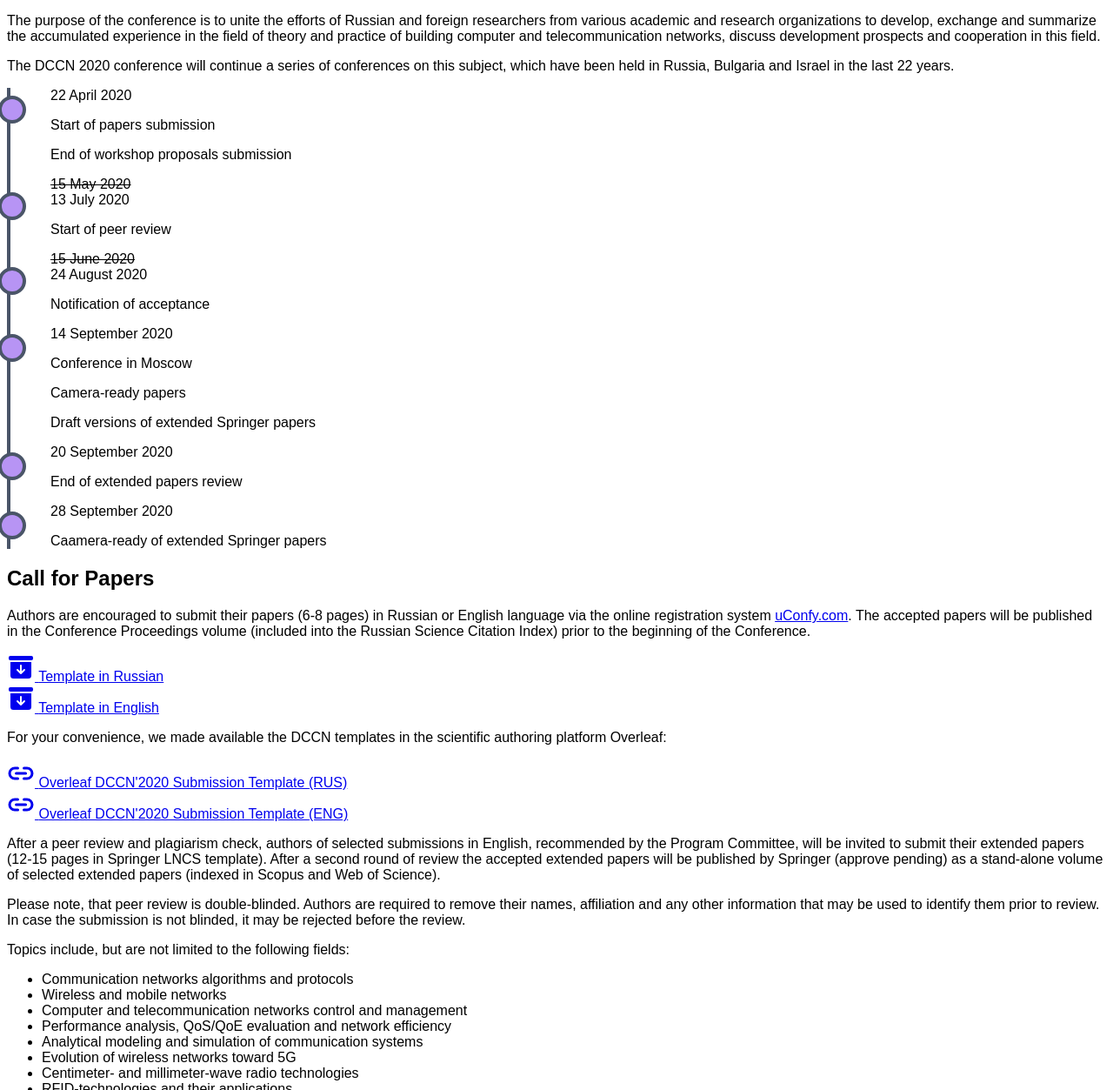
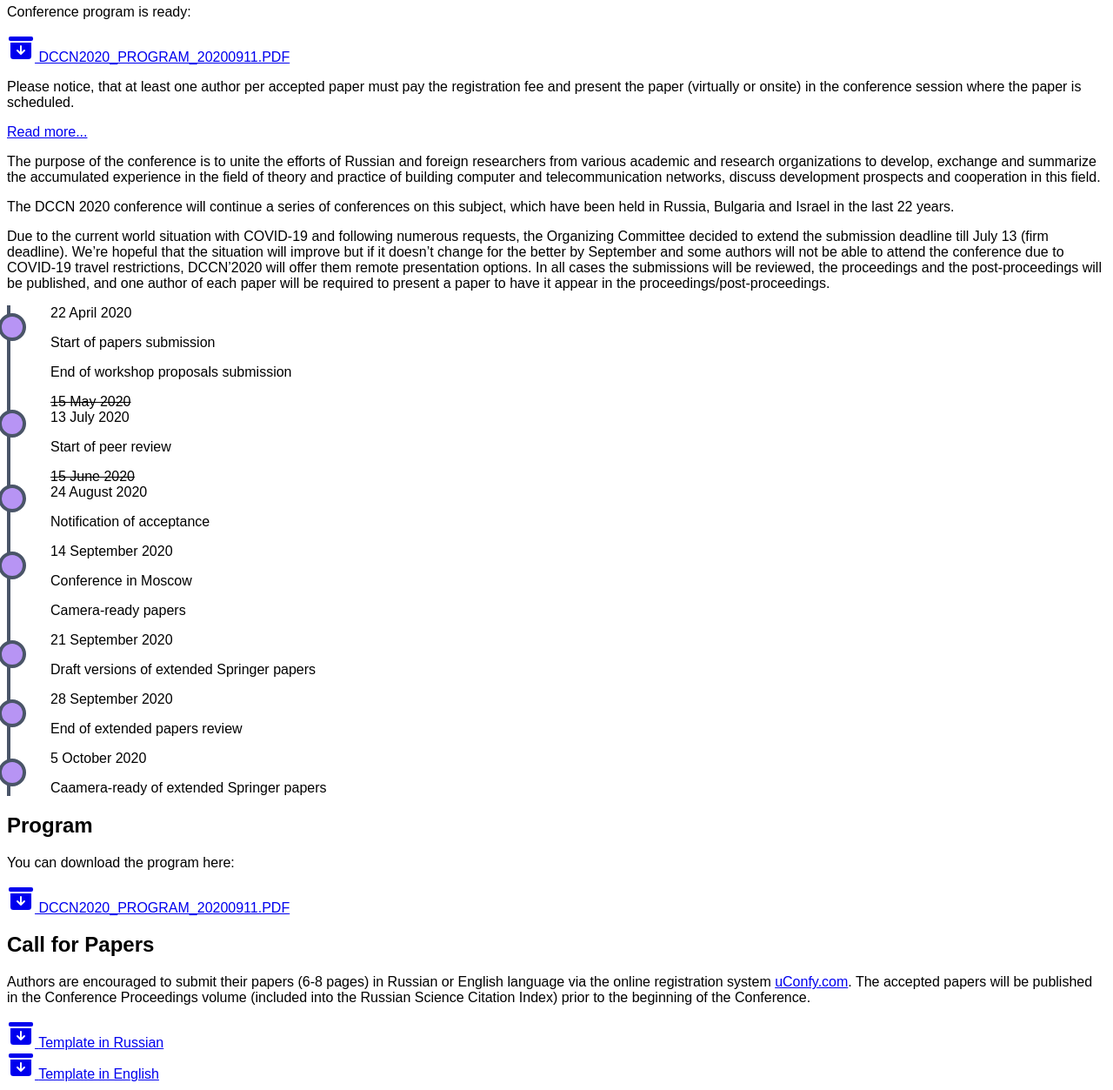
Before and after one commit to dccnconf/2020.dccn.ru, a website: page src/index.html in a window 1280 px wide. Shown: the part 704-1957 px from the top of the page at 87% size. Drawn offline with nearby package versions, Linux system fonts and the light colour scheme; files whose address does not match are found by name; a web font is replaced by a local one.

Commit message:
Add program and GitHub link

```diff
--- a/src/index.html
+++ b/src/index.html
@@ -29,6 +29,11 @@
         <li class="block mt-3 mb-2 md:inline-block md:mt-0 md:mb-0 ml-2 mr-4 menu-item">
           <a href="#section-about" class="text-gray-400 hover:text-white text-proxima-condensed text-lg">
             About
+          </a>
+        </li>
+        <li class="block mt-3 mb-2 md:inline-block md:mt-0 md:mb-0 ml-2 mr-4 menu-item">
+          <a href="#section-program" class="text-gray-400 hover:text-white text-proxima-condensed text-lg">
+            Program
           </a>
         </li>
         <li class="block mt-3 mb-2 md:inline-block md:mt-0 md:mb-0 ml-2 mr-4 menu-item">
@@ -112,8 +117,26 @@
     </div> -->
     <div class="container mx-auto md:flex justify-between items-center pb-20 text-franklin px-4 md:px-16">
       <div class="text-block md:text-lg md:max-w-sm lg:max-w-xl mr-20 text-center md:text-left">
-        <div class="md:text-lg border-solid border-4 border-pink-300 p-5 my-5">
-          Due to the current world situation with COVID-19 and following numerous requests, the Organizing Committee decided to extend the submission deadline till <span class="font-semibold">July 13 (firm deadline)</span>. We’re hopeful that the situation will improve but if it doesn’t change for the better by September and some authors will not be able to attend the conference due to COVID-19 travel restrictions, DCCN’2020 will offer them remote presentation options. In all cases the submissions will be reviewed, the proceedings and the post-proceedings will be published, and one author of each paper will be required to present a paper to have it appear in the proceedings/post-proceedings.
+
+        <h3 class="text-2xl font-extrabold text-center mb-3 mt-8">About</h3>
+
+        <div class="md:text-lg border-solid border-2 border-green-300 bg-green-100 p-5 my-5">
+          <p>Conference program is ready:</p>
+          <p class="md:text-lg mt-3">
+            <a href="/data/DCCN2020_PROGRAM_20200911.pdf" class="text-indigo-700">
+              <ion-icon name="archive" class="mr-3 align-middle" size="large"></ion-icon>
+              DCCN2020_PROGRAM_20200911.PDF
+            </a>
+          </p>
+        </div>
+
+        <div class="md:text-lg border-solid border-2 border-pink-300 bg-pink-100 p-5 my-5">
+          <p>Please notice, that <span class="font-medium">at least one author per accepted paper must pay the registration fee and present the paper (virtually or onsite) in the conference session where the paper is scheduled.<span></span></p>
+          <p class="md:text-lg mt-3">
+            <a href="#section-fees" class="text-indigo-700">
+              Read more...
+            </a>
+          </p>
         </div>
 
         <p>
@@ -123,6 +146,11 @@
         <p class="mt-12">
           The DCCN 2020 conference will continue a series of conferences on this subject, which have been held in Russia, Bulgaria and Israel in the last 22 years.
         </p>
+
+        <p class="mt-12">
+          Due to the current world situation with COVID-19 and following numerous requests, the Organizing Committee decided to extend the submission deadline till <span class="font-semibold">July 13 (firm deadline)</span>. We’re hopeful that the situation will improve but if it doesn’t change for the better by September and some authors will not be able to attend the conference due to COVID-19 travel restrictions, DCCN’2020 will offer them remote presentation options. In all cases the submissions will be reviewed, the proceedings and the post-proceedings will be published, and one author of each paper will be required to present a paper to have it appear in the proceedings/post-proceedings.
+        </p>
+
       </div>
       <div class="timeline-container pb-4 mx-auto mt-12 md:mx-0 ">
         <div class="timeline">
@@ -151,20 +179,41 @@
             <p class="date">14 September 2020</p>
             <p class="comment font-semibold text-indigo-400">Conference in Moscow</p>
             <p class="comment">Camera-ready papers</p>
+          </div>
+          <div class="deadline pt-4">
+            <p class="date">21 September 2020</p>
             <p class="comment">Draft versions of extended Springer papers</p>
           </div>
           <div class="deadline pt-4">
-            <p class="date">20 September 2020</p>
+            <p class="date">28 September 2020</p>
             <p class="comment">End of extended papers review</p>
           </div>
           <div class="deadline pt-4">
-            <p class="date">28 September 2020</p>
+            <p class="date">5 October 2020</p>
             <p class="comment">Caamera-ready of extended Springer papers</p>
           </div>
         </div>
       </div>
     </div>
   </section>
+
+
+  <!-- ****** PROGRAM ************************************* -->
+  <section class="bg-purple-100" id="section-program">
+    <div class="container px-4 md:px-16 mx-auto py-20 text-franklin">
+      <h2 class="text-franklin-cond text-4xl mb-12 text-center">Program</h2>
+      <p class="md:text-lg">
+        You can download the program here:
+      </p>
+      <p class="md:text-lg mt-3">
+        <a href="/data/DCCN2020_PROGRAM_20200911.pdf" class="text-indigo-700">
+          <ion-icon name="archive" class="mr-3 align-middle" size="large"></ion-icon>
+          DCCN2020_PROGRAM_20200911.PDF
+        </a>
+      </p>
+    </div>
+  </section>
+
 
   <!-- ********************* CFP *********************** -->
   <section class="bg-indigo-100" id="section-cfp">
@@ -806,8 +855,13 @@
   </section>
 
   <footer class="bg-gray-800 py-8 text-proxima-condensed">
-    <p class="text-center text-gray-400">DCCN'2020 All rights reserved</p>
+    <p class="text-center text-gray-400">DCCN'2020, MIT License</p>
     <p class="mt-4 text-center text-gray-500 text-sm">Designed and developed by <a class="text-indigo-400" href="mailto:larioandr@gmail.com">Andrey Larionov</a></p>
+    <p class="mt-4 text-center text-gray-500 text-base">
+      <a href="https://github.com/dccnconf/2020.dccn.ru" class="text-white">
+        Follow on GitHub <ion-icon name="logo-github" class="ml-2 align-middle" size=""></ion-icon>
+      </a>
+    </p>
   </footer>
 </body>
 <script src='script.js'></script>
```
Also changed, not shown: dist/index.html, 3 other files.
